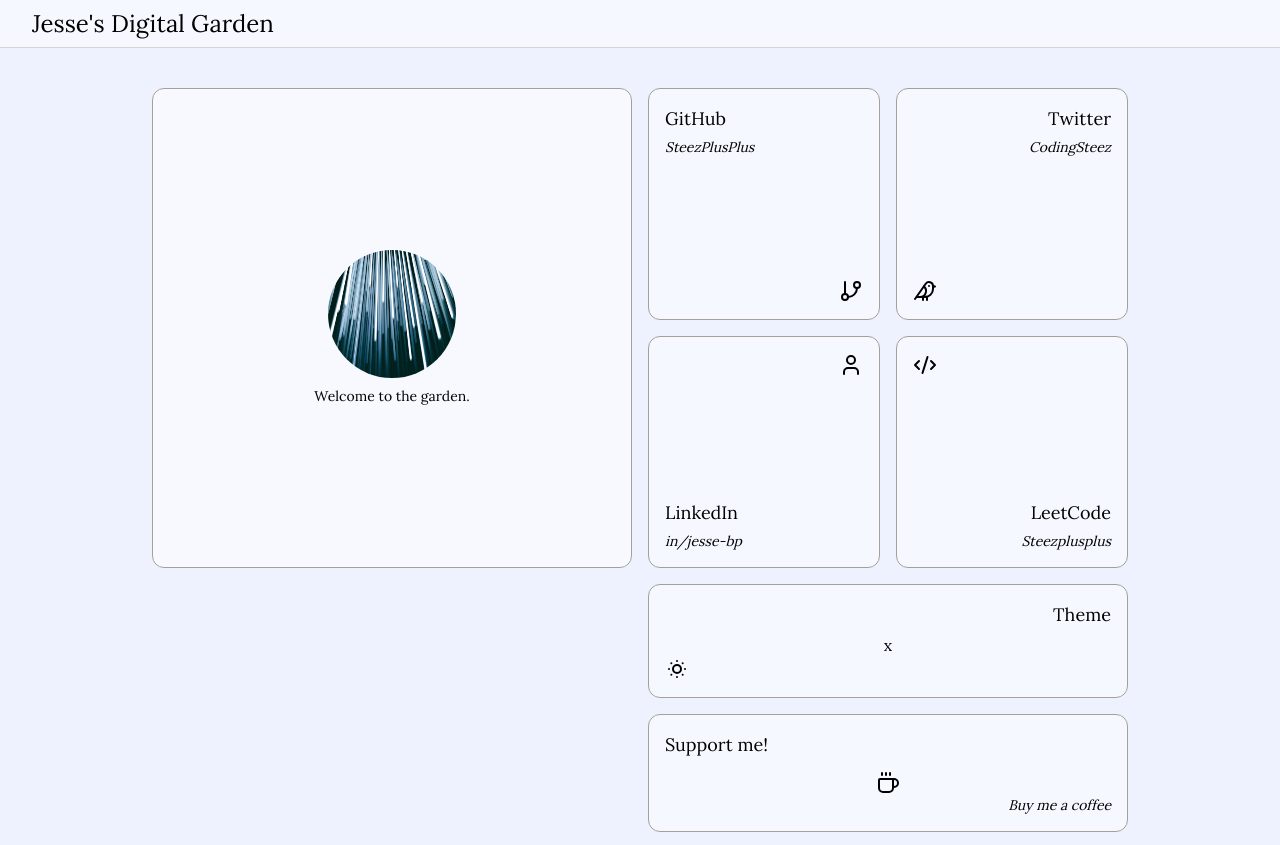
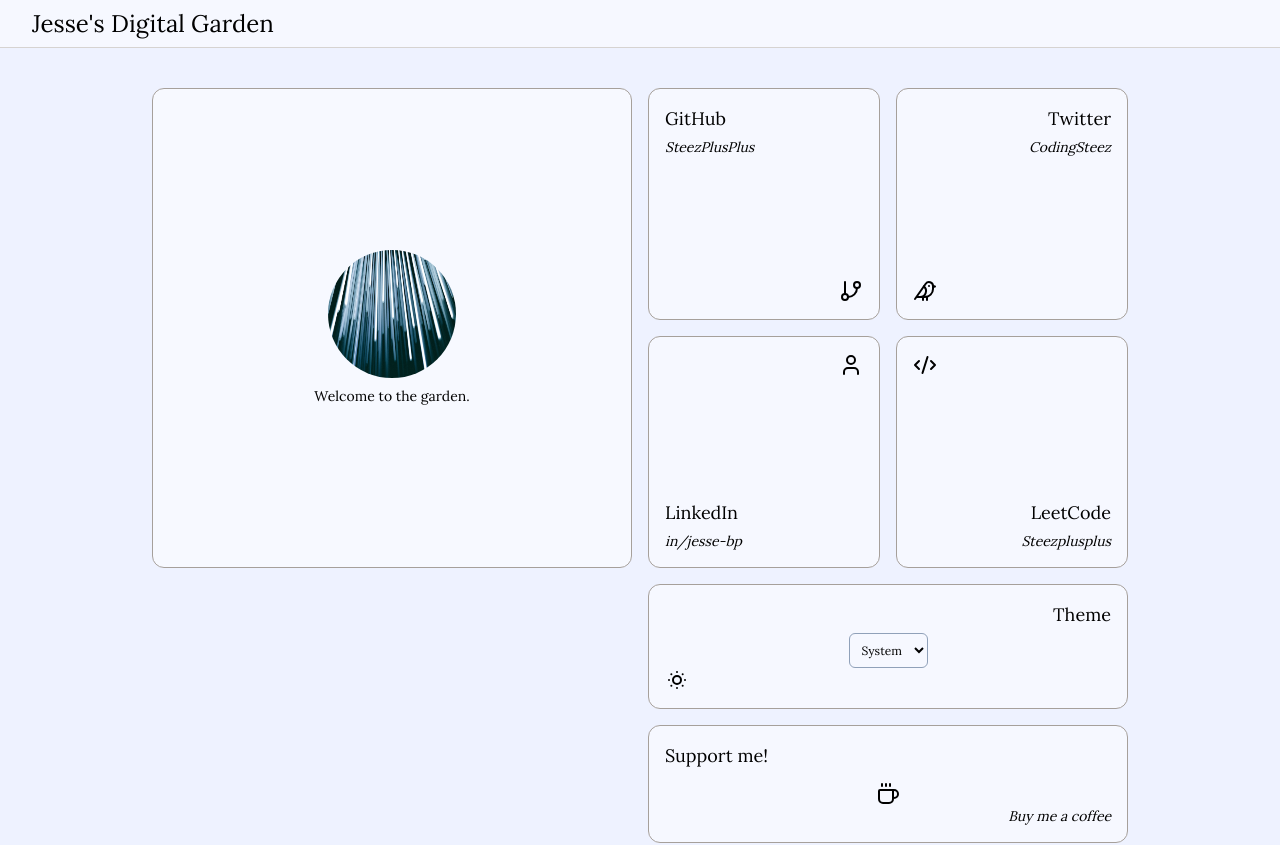
Before and after one commit to steezplusplus/digital-garden, a Next.js app: page / in a window 1280 px wide. Shown: the top 845 px of the page. Built offline with nearby package versions, Linux system fonts and the light colour scheme; no server answers.

Commit message:
feat: re add theme card

```diff
--- a/src/components/cards/theme-card/theme-card.tsx
+++ b/src/components/cards/theme-card/theme-card.tsx
@@ -1,10 +1,14 @@
 import { SunDim } from 'lucide-react';
+
+import { ThemeSelect } from '@/components/theme-select/theme-select';
 
 export default function ThemeCard() {
   return (
     <div className="flex flex-col rounded-xl border border-stone-400 bg-white/50 p-4 dark:bg-indigo-100/5">
       <h2 className="mb-1 self-end text-lg">Theme</h2>
-      <div className="my-auto flex justify-center">x</div>
+      <div className="my-auto flex justify-center">
+        <ThemeSelect />
+      </div>
       <div className="self-start text-sm italic">
         <SunDim />
       </div>
--- /dev/null
+++ b/src/components/theme-select/theme-select.tsx
@@ -0,0 +1,33 @@
+'use client';
+
+import React, { useState, useEffect } from 'react';
+import { useTheme } from 'next-themes';
+
+export function ThemeSelect() {
+  const [mounted, setMounted] = useState<boolean>(false);
+  const { theme, setTheme } = useTheme();
+
+  useEffect(() => {
+    setMounted(true);
+  }, [theme]);
+
+  if (!mounted) {
+    return null;
+  }
+
+  return (
+    <>
+      <div className="my-auto flex justify-center">
+        <select
+          className="rounded-md border border-slate-400 p-2 text-xs"
+          value={theme}
+          onChange={(e) => setTheme(e.target.value)}
+        >
+          <option value="system">System</option>
+          <option value="dark">Dark</option>
+          <option value="light">Light</option>
+        </select>
+      </div>
+    </>
+  );
+}
```
